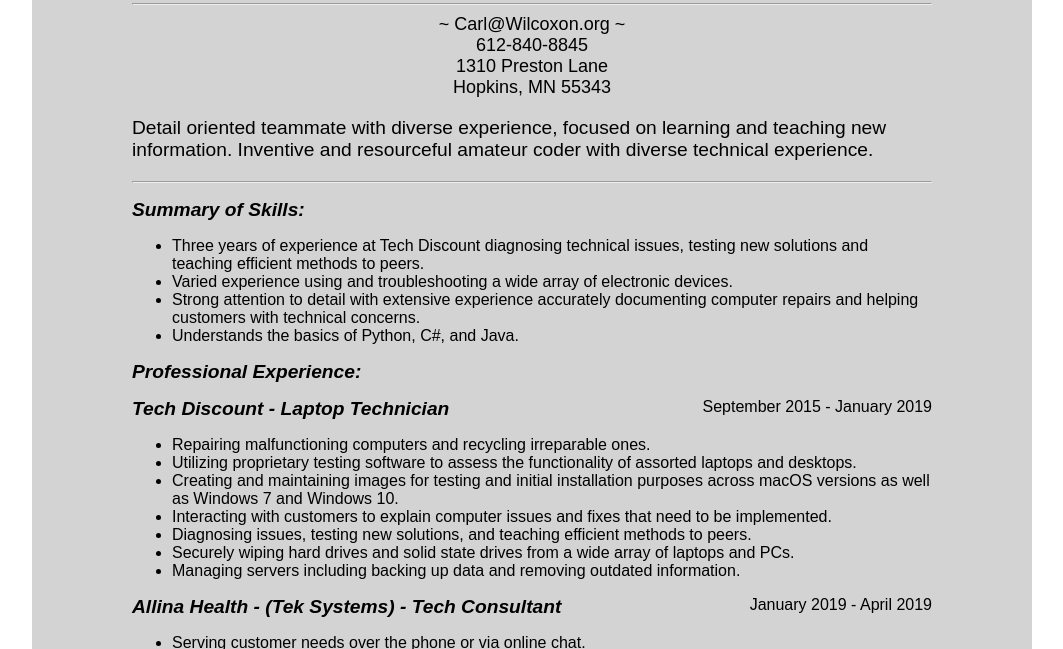
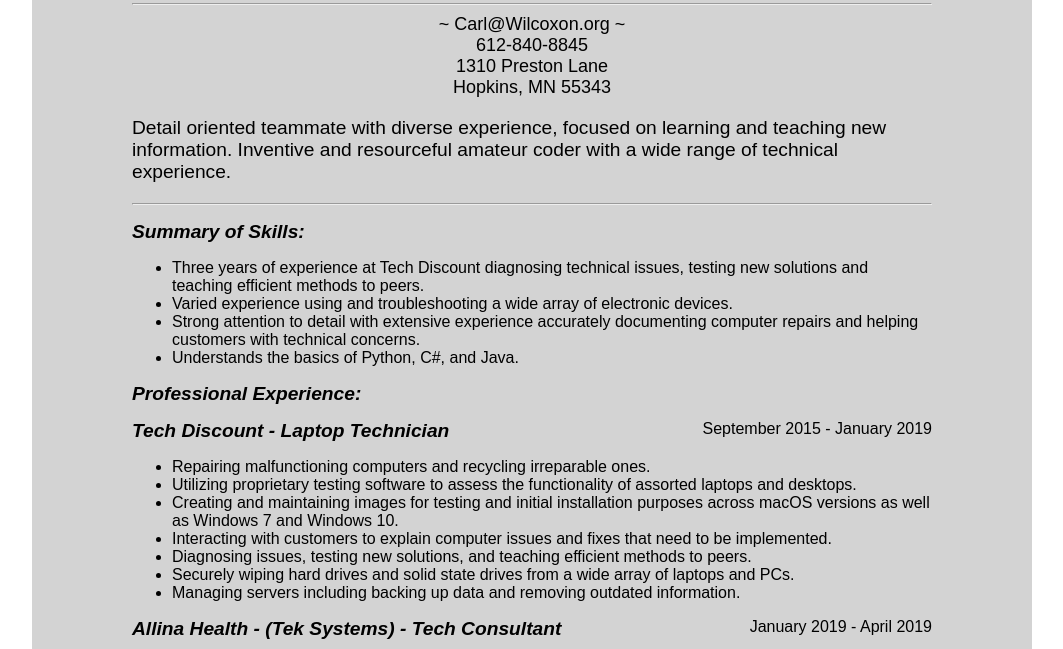
Before and after one commit to CarlWilcoxon/CarlWilcoxon.github.io, a plain HTML site: page Prime-Resume.html in a window 1280 px wide. Shown: the part 117-766 px from the top of the page, without its empty margins (108-1171 px from the left). Drawn offline with Linux system fonts and the light colour scheme.

Commit message:
Update Prime-Resume.html
Final text edits. Confirmed that the website looks the same on Firefox, Chrome, and Internet Explorer.

```diff
--- a/Prime-Resume.html
+++ b/Prime-Resume.html
@@ -29,7 +29,7 @@
 
         <div id="profile">
             <p>Detail oriented teammate with diverse experience, focused on learning and teaching new information.
-                 Inventive and resourceful amateur coder with diverse technical experience. </p>
+                 Inventive and resourceful amateur coder with a wide range of technical experience. </p>
         </div>      <!--2-3 sentences describing myself concisely-->
 
         <hr>
```
